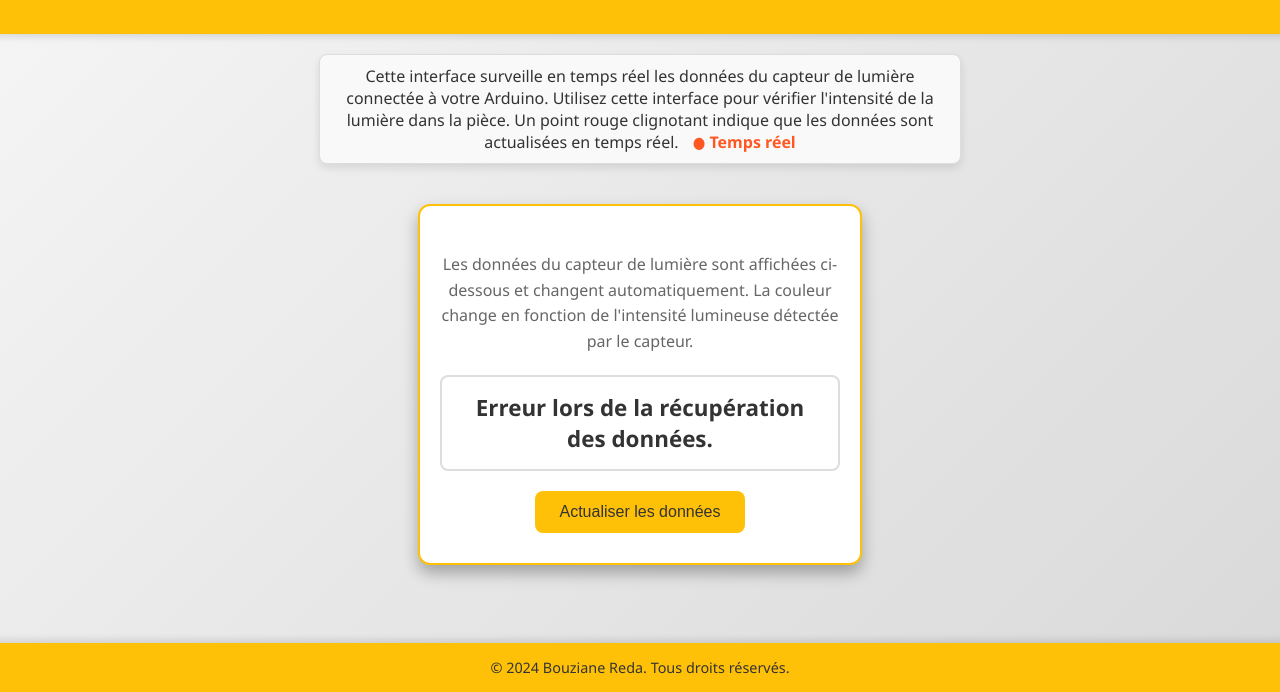
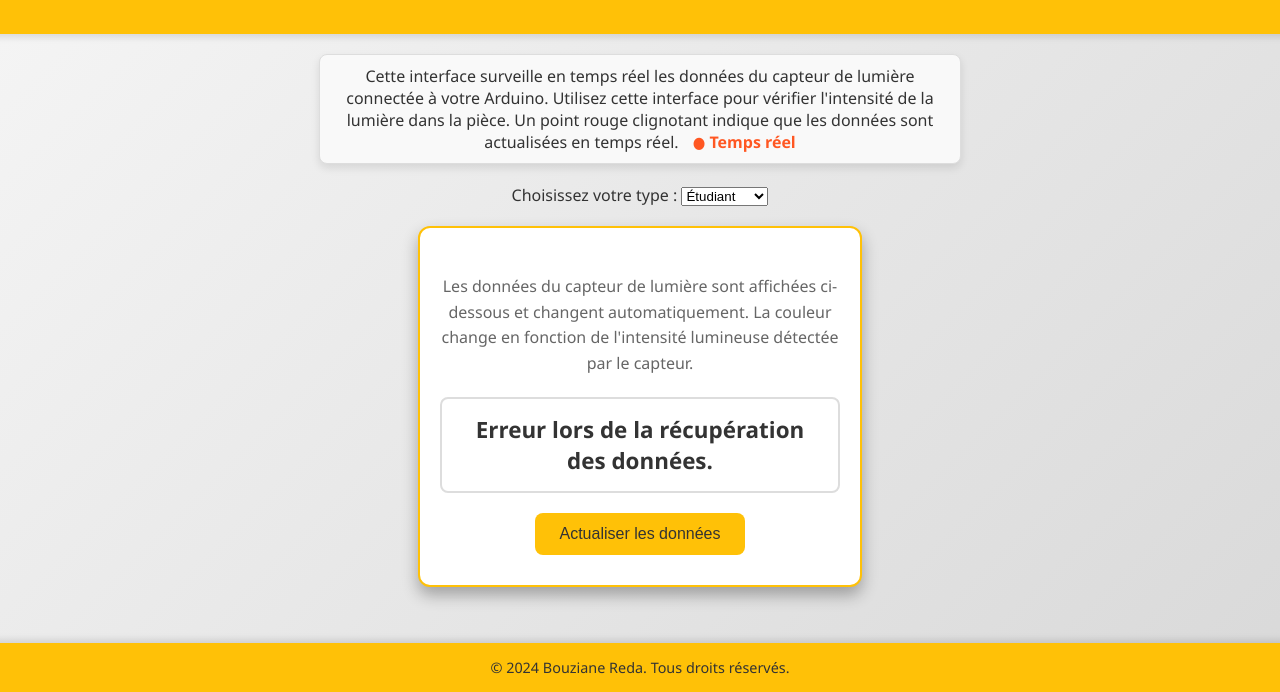
Before and after one commit to redabouz/mon-site-lumiere, a plain HTML site: page index.html in a window 1280 px wide. Shown: the part 108-800 px from the top of the page. Drawn offline with Linux system fonts and the light colour scheme; no server answers.

Commit message:
Update index.html

```diff
--- a/index.html
+++ b/index.html
@@ -20,6 +20,15 @@
             Utilisez cette interface pour vérifier l'intensité de la lumière dans la pièce. Un point rouge clignotant indique que les données sont actualisées en temps réel.
             <span class="realtime-indicator">● Temps réel</span>
         </p>
+    </section>
+
+    <!-- Section pour sélectionner le type d'utilisateur -->
+    <section class="user-type">
+        <label for="user-type">Choisissez votre type :</label>
+        <select id="user-type" name="user-type">
+            <option value="etudiant">Étudiant</option>
+            <option value="prof">Professeur</option>
+        </select>
     </section>
 
     <!-- Contenu principal -->
@@ -47,6 +56,7 @@
         var apiKey = "AP60E3PC3ULONGWF"; // Clé Read API
         var fieldID = "1";  // Numéro de champ (Field 1)
 
+        // Fonction pour récupérer les données
         function fetchData() {
             var url = "https://api.thingspeak.com/channels/2739231/fields/" + fieldID + ".json?api_key=" + apiKey;
 
@@ -74,6 +84,12 @@
 
         // Charger les données au démarrage
         fetchData();
+
+        // Capture de la sélection de l'utilisateur
+        document.getElementById('user-type').addEventListener('change', function() {
+            var selectedValue = this.value;
+            alert("Vous avez choisi : " + selectedValue);
+        });
     </script>
 </body>
 </html>
```
